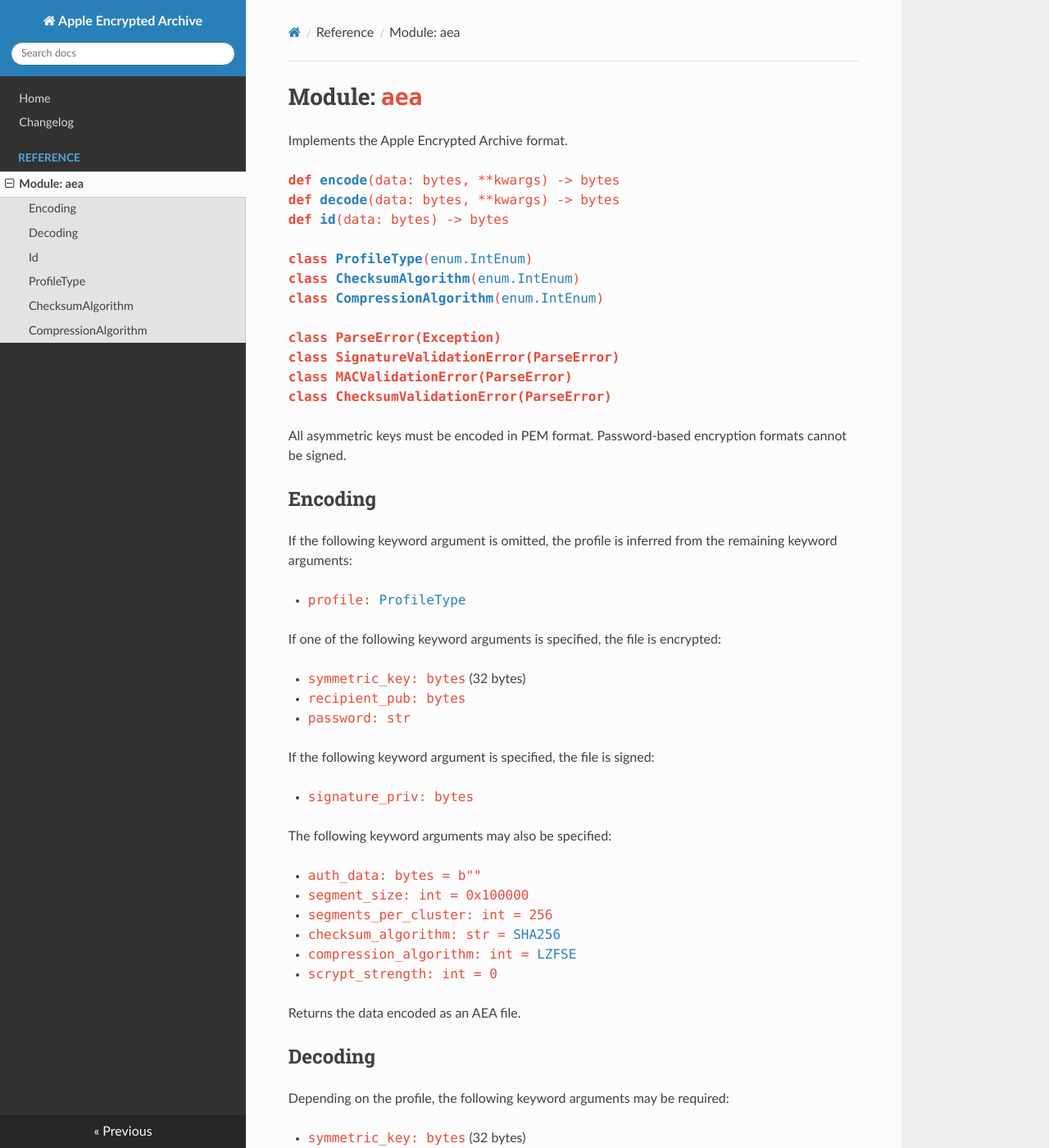
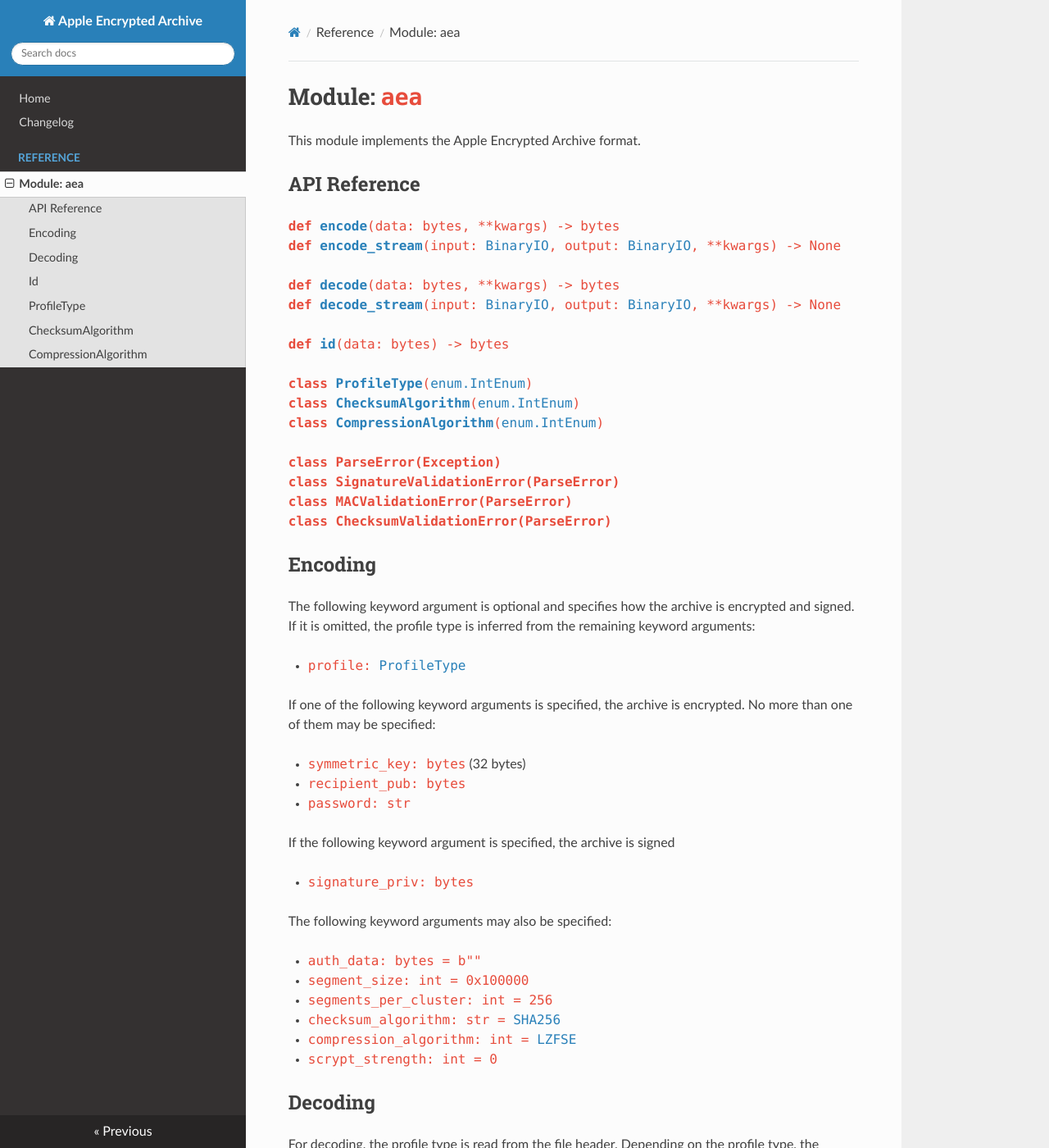
Before and after one commit to kinnay/AEA, an MkDocs documentation site: the page built from docs/reference/aea.md, in a window 1280 px wide and 1400 px high. Shown: the whole window at 82% size. Built offline with MkDocs 1.6.1, drawn with Linux system fonts in a browser that asks for light colours; nearby versions of some CDN libraries; some of the changed text lies outside the part shown.

Commit message:
Update documentation

```diff
--- a/docs/reference/aea.md
+++ b/docs/reference/aea.md
@@ -1,10 +1,16 @@
 
 # Module: <code>aea</code>
 
-Implements the Apple Encrypted Archive format.
+This module implements the Apple Encrypted Archive format.
+
+## API Reference
 
 <code>**def [encode](#encoding)**(data: bytes, \*\*kwargs) -> bytes</code><br>
+<code>**def [encode_stream](#encoding)**(input: [BinaryIO](https://docs.python.org/3/library/io.html#binary-i-o), output: [BinaryIO](https://docs.python.org/3/library/io.html#binary-i-o), \*\*kwargs) -> None</code>
+
 <code>**def [decode](#decoding)**(data: bytes, \*\*kwargs) -> bytes</code><br>
+<code>**def [decode_stream](#decoding)**(input: [BinaryIO](https://docs.python.org/3/library/io.html#binary-i-o), output: [BinaryIO](https://docs.python.org/3/library/io.html#binary-i-o), \*\*kwargs) -> None</code>
+
 <code>**def [id](#id)**(data: bytes) -> bytes</code>
 
 <code>**class [ProfileType](#profiletype)**([enum.IntEnum](https://docs.python.org/3/library/enum.html#enum.IntEnum))</code><br>
@@ -16,20 +22,18 @@
 <code>**class MACValidationError(ParseError)**</code><br>
 <code>**class ChecksumValidationError(ParseError)**</code>
 
-All asymmetric keys must be encoded in PEM format. Password-based encryption formats cannot be signed.
-
 ## Encoding
-If the following keyword argument is omitted, the profile is inferred from the remaining keyword arguments:
+The following keyword argument is optional and specifies how the archive is encrypted and signed. If it is omitted, the profile type is inferred from the remaining keyword arguments:
 
 * <code>profile: [ProfileType](#profiletype)</code>
 
-If one of the following keyword arguments is specified, the file is encrypted:
+If one of the following keyword arguments is specified, the archive is encrypted. No more than one of them may be specified:
 
 * `symmetric_key: bytes` (32 bytes)
 * `recipient_pub: bytes`
 * `password: str`
 
-If the following keyword argument is specified, the file is signed:
+If the following keyword argument is specified, the archive is signed
 
 * `signature_priv: bytes`
 
@@ -42,10 +46,8 @@
 * <code>compression_algorithm: int = [LZFSE](#compressionalgorithm)</code>
 * `scrypt_strength: int = 0`
 
-Returns the data encoded as an AEA file.
-
 ## Decoding
-Depending on the profile, the following keyword arguments may be required:
+For decoding, the profile type is read from the file header. Depending on the profile type, the following keyword arguments may be required:
 
 * `symmetric_key: bytes` (32 bytes)
 * `recipient_priv: bytes`
@@ -59,10 +61,8 @@
 * `MACValidationError`
 * `ChecksumValidationError`
 
-If no error occurs, returns the data that was encoded in the AEA file.
-
 ## Id
-Returns the archive id of the file, which is the same as the SHA-256 hash of its prologue.
+This method returns the archive id of the file, which is the same as the SHA-256 hash of its prologue.
 
 ## ProfileType
 `SIGNED = 0`<br>
```
